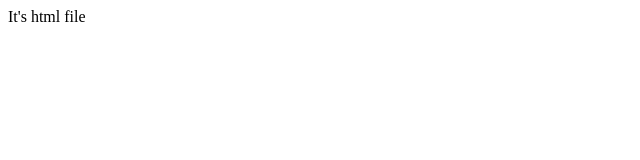
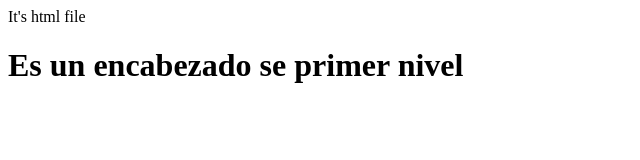
Before and after one commit to Iloosha05/Practice, a plain HTML site: page index.html in a window 1280 px wide. Shown: the whole page, without its empty margins (0-640 px from the left). Drawn offline with Linux system fonts and the light colour scheme.

Commit message:
Html and readme were changed

```diff
--- a/index.html
+++ b/index.html
@@ -1 +1,2 @@
 <p>It's html file</p>
+<h1>Es un encabezado se primer nivel</h1>
```
Also changed, not shown: 1 other file.
